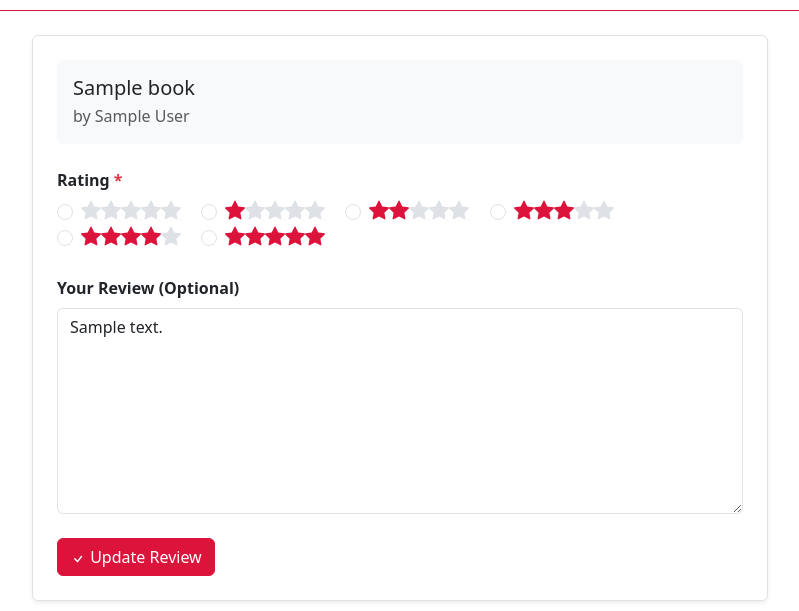
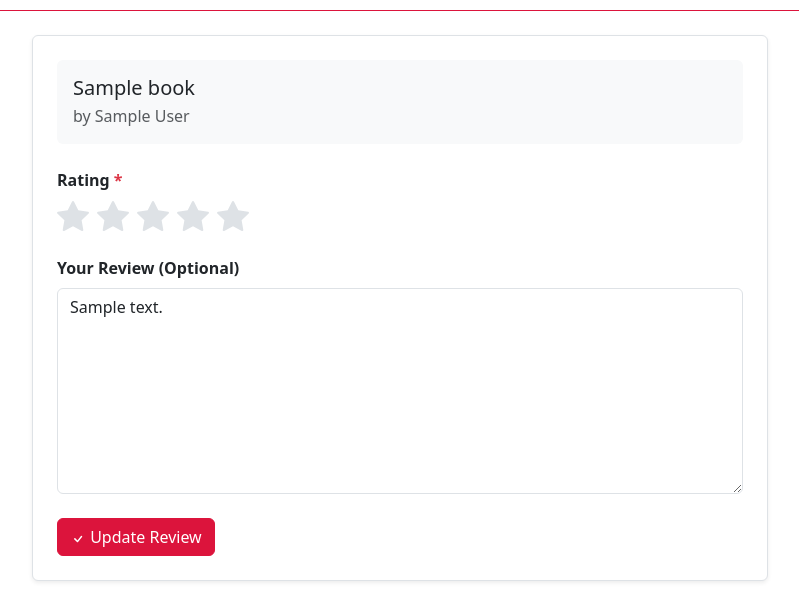
Before and after one commit to Malcom-Yingwani/ReadUP, a Django app: page /edit_review/1/ in a window 1280 px wide. Shown: the part 189-800 px from the top of the page, without its empty margins (240-1039 px from the left). Run offline with Django 5.2, Linux system fonts and the light colour scheme; a user stored in the database is signed in; tables that the repository leaves empty hold one stand-in row (values such as "Sample post"); parts of the project's set-up code (start-up, migrations or seed data) failed here and were passed over; some libraries are stand-ins or nearby versions.

Commit message:
good enough back up incase things go horribly wrong.

```diff
--- a/read_up/templates/base.html
+++ b/read_up/templates/base.html
@@ -120,6 +120,7 @@
             background-color: var(--brand-red);
         }
     </style>
+
 </head>
 
 <body hx-headers='{"X-CSRFToken": "{{ csrf_token }}"}'>
--- a/read_up/templates/books.html
+++ b/read_up/templates/books.html
@@ -20,7 +20,7 @@
 <div class="row row-cols-1 row-cols-md-2 row-cols-lg-3 g-4" id="books-container">
   {% if books %}
     {% for book in books %}
-      {% include 'book-card.html' with book=book %}
+      {% include 'partials/book_card.html' with book=book %}
     {% endfor %}
   {% endif %}
 </div>
--- a/read_up/templates/edit_review.html
+++ b/read_up/templates/edit_review.html
@@ -25,36 +25,29 @@
             <label for="{{ form.rating.id_for_label }}" class="form-label fw-bold">
               Rating <span class="text-danger">*</span>
             </label>
-            <div class="rating-input">
+            <div class="rating-input input d-flex gap-2">
               {% for choice in form.rating.field.choices %}
-                <div class="form-check form-check-inline">
+                 {% if choice.0 %}
                   <input
-                    class="form-check-input"
+                    class="form-check-input rating-radio"
                     type="radio"
                     name="rating"
                     id="rating{{ choice.0 }}"
                     value="{{ choice.0 }}"
+                    data-rating="{{ choice.0 }}"
                     {% if form.rating.value == choice.0|stringformat:"s" %}checked{% endif %}>
-                  <label class="form-check-label d-flex align-items-center" for="rating{{ choice.0 }}">
-                    {% for i in "12345" %}
-                      {% if forloop.counter <= choice.0 %}
-                        <svg xmlns="http://www.w3.org/2000/svg" width="20" height="20" fill="#dc143c" viewBox="0 0 16 16">
-                          <path d="M3.612 15.443c-.386.198-.824-.149-.746-.592l.83-4.73L.173 6.765c-.329-.314-.158-.888.283-.95l4.898-.696L7.538.792c.197-.39.73-.39.927 0l2.184 4.327 4.898.696c.441.062.612.636.282.95l-3.522 3.356.83 4.73c.078.443-.36.79-.746.592L8 13.187l-4.389 2.256z"/>
-                        </svg>
-                      {% else %}
-                        <svg xmlns="http://www.w3.org/2000/svg" width="20" height="20" fill="#dee2e6" viewBox="0 0 16 16">
-                          <path d="M3.612 15.443c-.386.198-.824-.149-.746-.592l.83-4.73L.173 6.765c-.329-.314-.158-.888.283-.95l4.898-.696L7.538.792c.197-.39.73-.39.927 0l2.184 4.327 4.898.696c.441.062.612.636.282.95l-3.522 3.356.83 4.73c.078.443-.36.79-.746.592L8 13.187l-4.389 2.256z"/>
-                        </svg>
+                  <label class="rating-label" for="rating{{ choice.0 }}">
+                    <svg class="star-icon" xmlns="http://www.w3.org/2000/svg" width="32" height="32" fill="#dee2e6" viewBox="0 0 16 16">
+                      <path d="M3.612 15.443c-.386.198-.824-.149-.746-.592l.83-4.73L.173 6.765c-.329-.314-.158-.888.283-.95l4.898-.696L7.538.792c.197-.39.73-.39.927 0l2.184 4.327 4.898.696c.441.062.612.636.282.95l-3.522 3.356.83 4.73c.078.443-.36.79-.746.592L8 13.187l-4.389 2.256z"/>
+                    </svg>
+                  </label>
                       {% endif %}
                     {% endfor %}
-                  </label>
                 </div>
-              {% endfor %}
+                {% if form.rating.errors %}
+                  <div class="text-danger mt-2">{{ form.rating.errors }}</div>
+               {% endif %}
             </div>
-            {% if form.rating.errors %}
-              <div class="text-danger mt-2">{{ form.rating.errors }}</div>
-            {% endif %}
-          </div>
 
           <div class="mb-4">
             <label for="{{ form.review_text.id_for_label }}" class="form-label fw-bold">
@@ -87,13 +80,63 @@
 </div>
 
 <style>
-  .rating-input .form-check-input:checked + .form-check-label svg {
-    fill: #dc143c !important;
+  .rating-input {
+    position: relative;
   }
 
-  .rating-input .form-check {
-    margin-right: 1rem;
+  .rating-radio {
+    display: none;
+  }
+
+  .rating-label {
+    cursor: pointer;
+    transition: transform 0.2s;
+  }
+
+  .rating-label:hover {
+    transform: scale(1.1);
+  }
+
+  .star-icon {
+    fill: #dee2e6;
+    transition: fill 0.2s;
   }
 </style>
 
+<script>
+  document.addEventListener('DOMContentLoaded', function() {
+    const radioInputs = document.querySelectorAll('.rating-radio');
+    const labels = document.querySelectorAll('.rating-label');
+
+    function updateStars() {
+      // Reset all stars to gray
+      labels.forEach(label => {
+        const star = label.querySelector('.star-icon');
+        star.style.fill = '#dee2e6';
+      });
+
+      // Find checked radio
+      const checkedRadio = document.querySelector('.rating-radio:checked');
+      if (checkedRadio) {
+        const rating = parseInt(checkedRadio.dataset.rating);
+
+        // Fill only up to the selected rating
+        labels.forEach((label, index) => {
+          if (index < rating) {
+            const star = label.querySelector('.star-icon');
+            star.style.fill = '#dc143c';
+          }
+        });
+      }
+    }
+
+    // Add click handlers
+    radioInputs.forEach(radio => {
+      radio.addEventListener('change', updateStars);
+    });
+
+    // Initialize on page load
+    updateStars();
+  });
+</script>
 {% endblock %}
--- a/read_up/templates/partials/add_book_modal.html
+++ b/read_up/templates/partials/add_book_modal.html
@@ -3,6 +3,7 @@
   hx-post="{% url 'read_up:new_book' %}"
   hx-target="#books-container"
   hx-swap="beforeend"
+  hx-on::after-request="if(event.detail.successful) { bootstrap.Modal.getInstance(this.closest('.modal')).hide(); this.reset(); }"
   enctype="multipart/form-data">
   {% csrf_token %}
 
--- a/read_up/views.py
+++ b/read_up/views.py
@@ -45,7 +45,7 @@ def book(request, book_id):
         "book": book,
         "review": review,
     }
-    return render(request, "book.html", context)
+    return render(request, "book_detail.html", context)
 
 
 @login_required
@@ -60,7 +60,7 @@ def new_book(request):
         # Return partial containing a new row for our user
         # that wecan add to the table
         context = {"book": book}
-        response = render(request, "partials/book-row.html", context)
+        response = render(request, "partials/book_row.html", context)
         response["HX-Trigger"] = "success"
         return response
     else:
```
Also changed, not shown: read_up/templates/add_review.html (+65 -21 lines), 1 other file.
